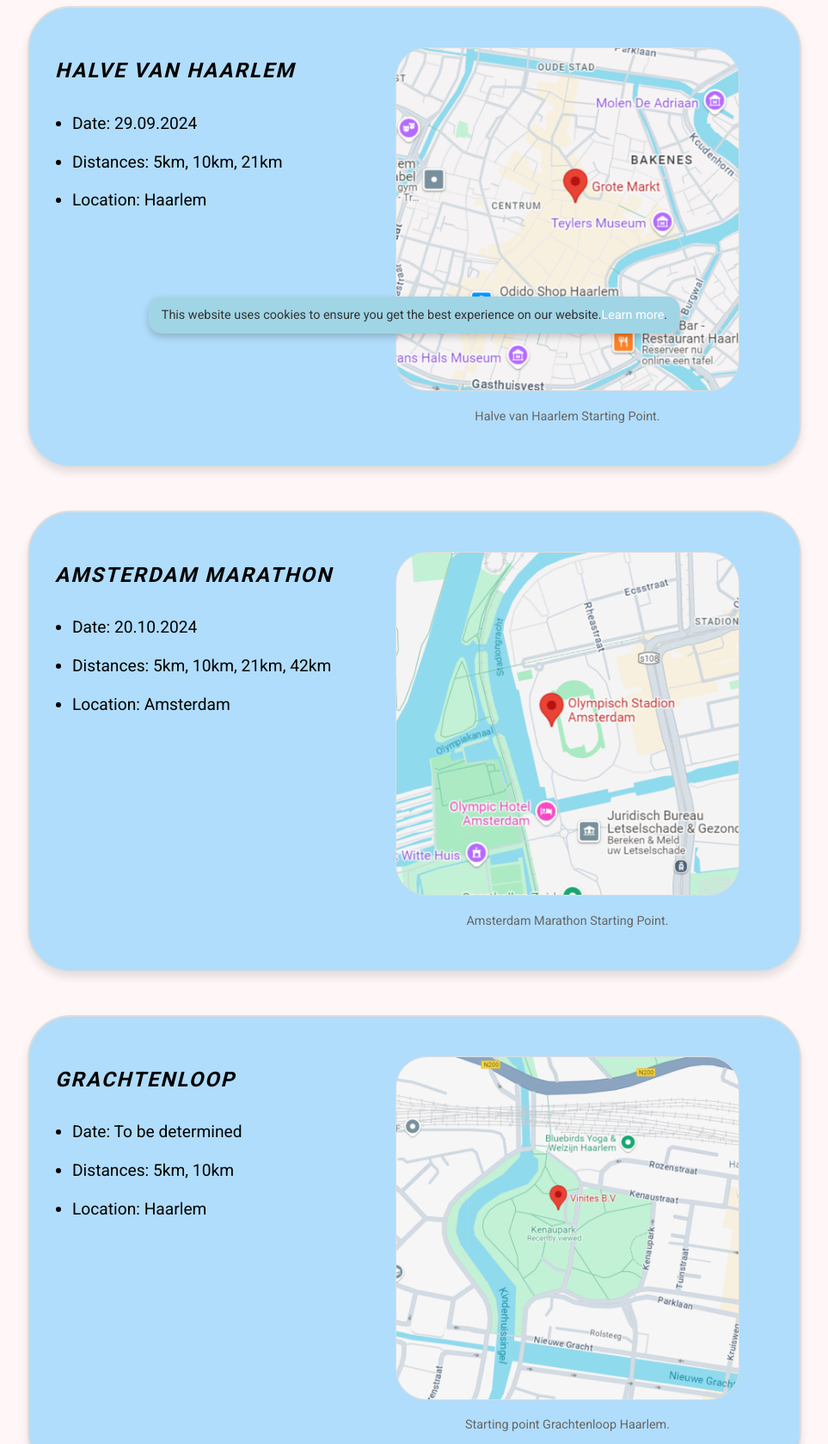
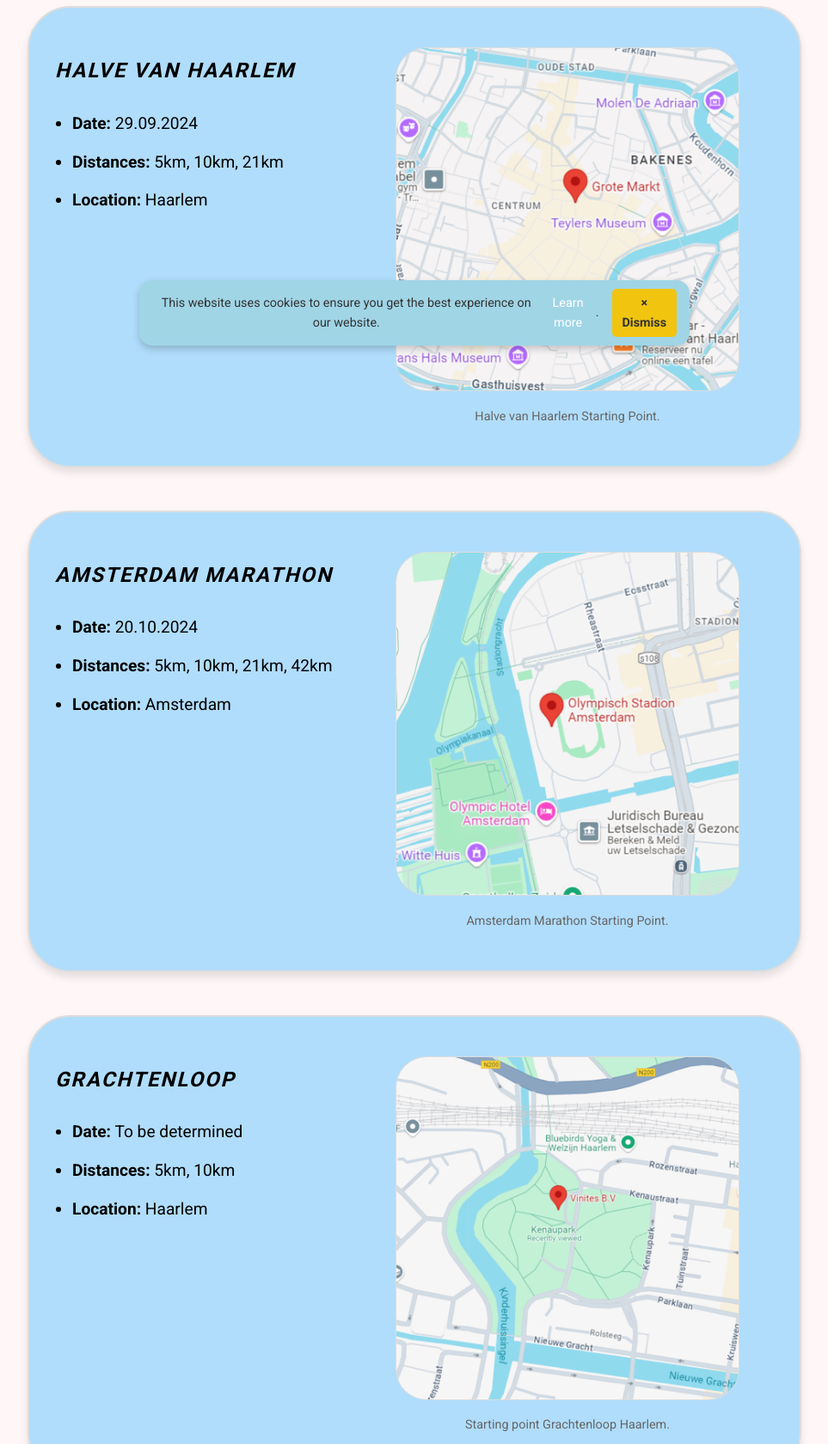
Before and after one commit to LukasWarnecke/lw-uni, a plain HTML site: page RunningWebsite/P3RunningCompetitions.html in a window 1280 px wide. Shown: the part 348-2028 px from the top of the page at 86% size, without its empty margins (158-1121 px from the left). Drawn offline with Linux system fonts and the light colour scheme.

Commit message:
Update P3RunningCompetitions.html

```diff
--- a/RunningWebsite/P3RunningCompetitions.html
+++ b/RunningWebsite/P3RunningCompetitions.html
@@ -48,9 +48,9 @@
             <section class="text-content">
                 <h3>Halve van Haarlem</h3>
                 <ul>
-                    <li>Date: 29.09.2024</li>
-                    <li>Distances: 5km, 10km, 21km</li>
-                    <li>Location: Haarlem</li>
+                    <li><strong>Date:</strong> 29.09.2024</li>
+                    <li><strong>Distances:</strong> 5km, 10km, 21km</li>
+                    <li><strong>Location:</strong> Haarlem</li>
                 </ul>
             </section>
             <figure class="figure-group">
@@ -69,9 +69,9 @@
             <section class="text-content">
                 <h3>Amsterdam Marathon</h3>
                 <ul>
-                    <li>Date: 20.10.2024</li>
-                    <li>Distances: 5km, 10km, 21km, 42km</li>
-                    <li>Location: Amsterdam</li>
+                    <li><strong>Date:</strong> 20.10.2024</li>
+                    <li><strong>Distances:</strong> 5km, 10km, 21km, 42km</li>
+                    <li><strong>Location:</strong> Amsterdam</li>
                 </ul>
             </section>
             <figure class="figure-group">
@@ -90,9 +90,9 @@
             <section class="text-content">
                 <h3>Grachtenloop</h3>
                 <ul>
-                    <li>Date: To be determined</li>
-                    <li>Distances: 5km, 10km</li>
-                    <li>Location: Haarlem</li>
+                    <li><strong>Date:</strong> To be determined</li>
+                    <li><strong>Distances:</strong> 5km, 10km</li>
+                    <li><strong>Location:</strong> Haarlem</li>
                 </ul>
             </section>
             <figure class="figure-group">
@@ -124,8 +124,11 @@
 
 
     <footer>
-        <p class="cookie-bar">This website uses cookies to ensure you get the best experience on our website.
-            <span class="cookie-link"><a href="P1Homepage.html">Learn more</a></span>.</p>
+        <input type="checkbox" id="cookie-bar-toggle" class="cookie-toggle" aria-label="Dismiss cookie bar">
+        <label for="cookie-bar-toggle" class="cookie-bar">This website uses cookies to ensure you get the best experience on our website.
+            <span class="cookie-link"><a href="P1Homepage.html">Learn more</a></span>.
+            <span class="cookie-dismiss">× Dismiss</span> <!-- Dismiss button -->
+        </label>
 
         <section class="footer-content">
             <section class="footer-logo">
@@ -140,12 +143,14 @@
                 </section>
                 <section class="footer-section footer-menu">
                     <h3>Menu</h3>
-                    <ul><a href="P1Homepage.html">Homepage</a></ul>
-                    <ul><a href="P2RunningGroups.html">Groups</a></ul>
-                    <ul><a href="P3RunningCompetitions.html">Competitions</a></ul>
-                    <ul><a href="P4RunningRoutes.html">New Routes</a></ul>
-                    <ul><a href="P5RunningTips.html">Tips</a></ul>
-                    <ul><a href="P6Contact.html">Contact</a></ul>
+                    <ul>
+                        <li><a href="P1Homepage.html">Homepage</a></li>
+                        <li><a href="P2RunningGroups.html">Groups</a></li>
+                        <li><a href="P3RunningCompetitions.html">Competitions</a></li>
+                        <li><a href="P4RunningRoutes.html">New Routes</a></li>
+                        <li><a href="P5RunningTips.html">Tips</a></li>
+                        <li><a href="P6Contact.html">Contact</a></li>
+                    </ul>
                 </section>
                 <section class="footer-section">
                     <h3>Contact</h3>
```
